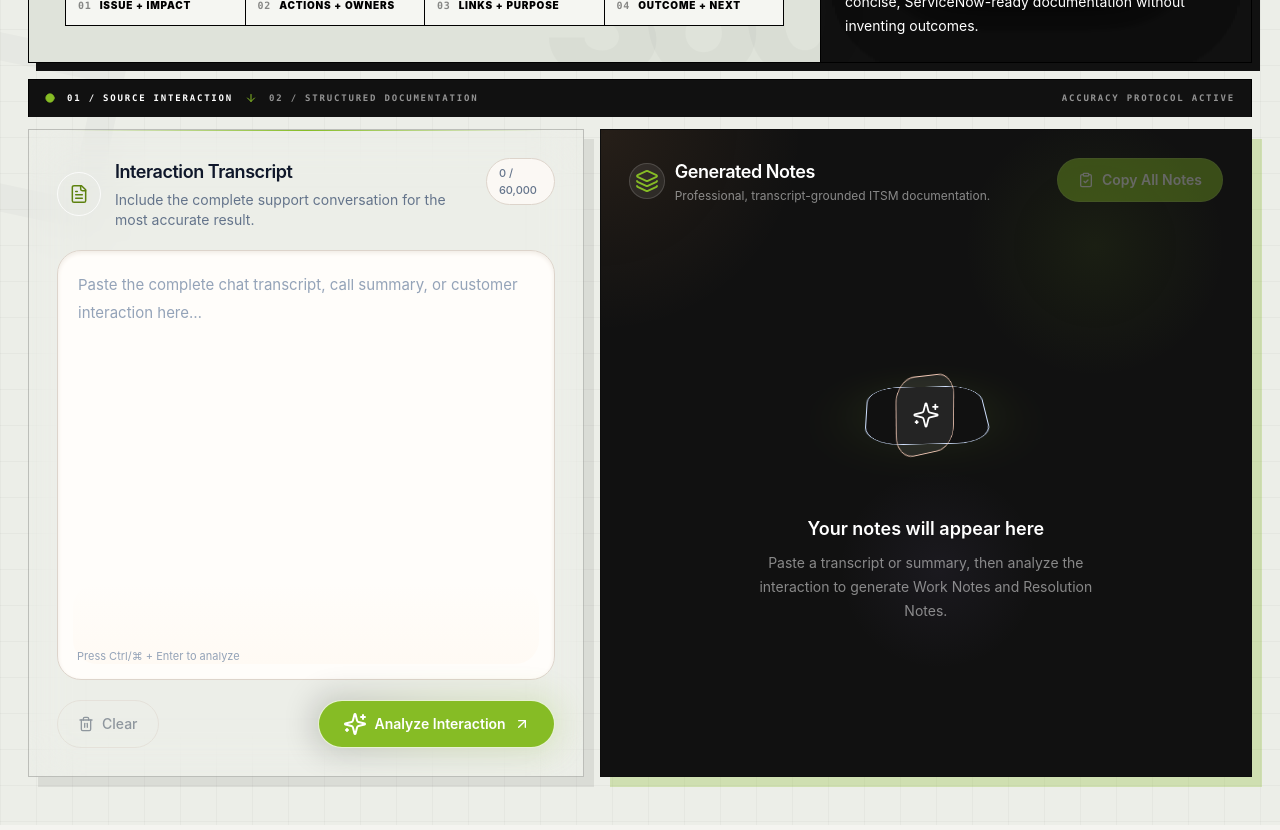
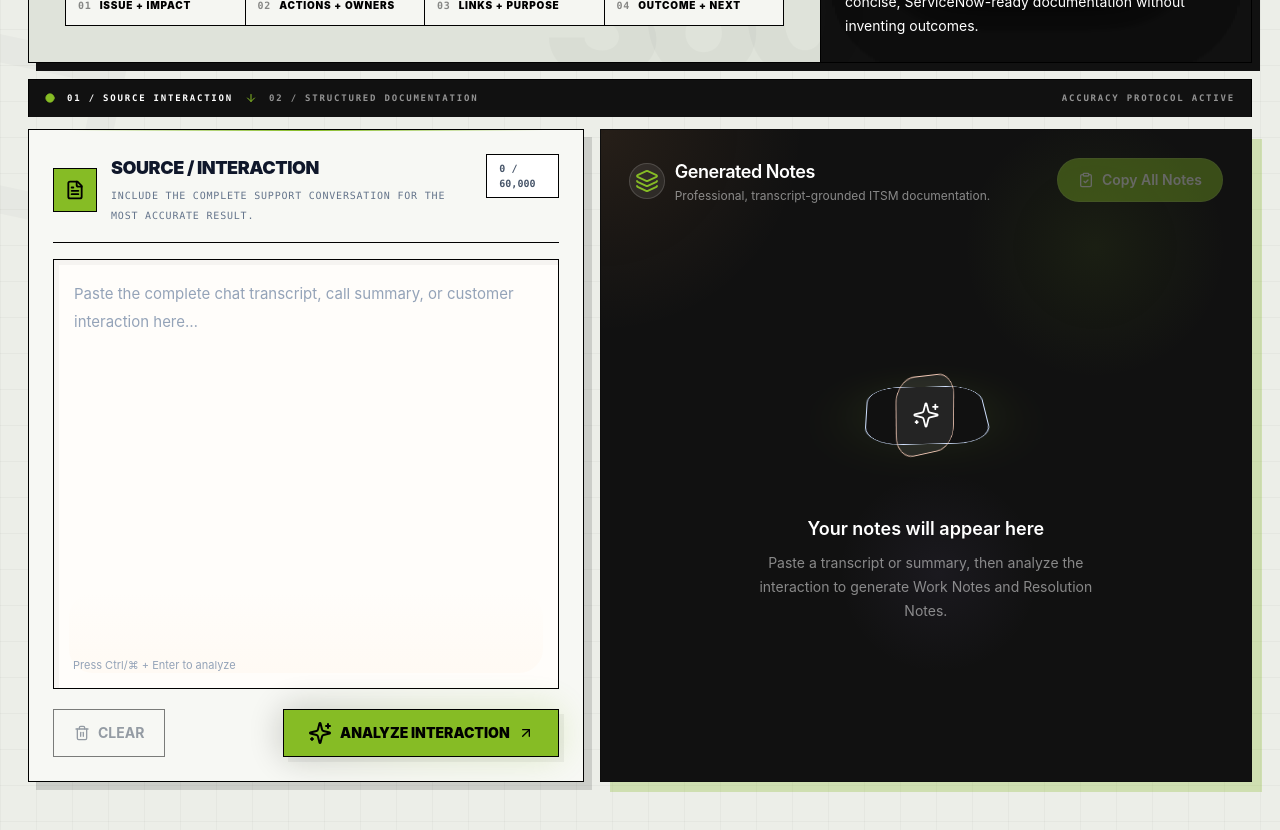
Before and after one commit to Adnxnn/Deloitte-Documentation-Support, a Next.js app: page / in a window 1280 px wide. Shown: the part 480-1310 px from the top of the page. Built offline with nearby package versions, Linux system fonts and the light colour scheme.

Commit message:
Refine maximalist interface: components/documentation/InputCard.tsx

```diff
--- a/components/documentation/InputCard.tsx
+++ b/components/documentation/InputCard.tsx
@@ -95,7 +95,7 @@ export function InputCard() {
       initial={{ opacity: 0, y: 18 }}
       animate={{ opacity: 1, y: 0 }}
       transition={{ duration: 0.55, ease: "easeOut" }}
-      className="relative isolate overflow-hidden border border-black/20 bg-white/78 shadow-[10px_10px_0_rgba(17,17,17,0.08)] backdrop-blur-xl"
+      className="relative isolate overflow-hidden border border-black bg-[#f7f8f4] shadow-[8px_8px_0_rgba(17,17,17,0.14)]"
       aria-labelledby="transcript-heading"
     >
       <div
@@ -111,22 +111,22 @@ export function InputCard() {
         className="pointer-events-none absolute -right-8 bottom-0 h-52 w-52 rounded-full bg-black/8 blur-3xl"
       />
 
-      <div className="relative z-10 flex min-h-[640px] flex-col p-5 sm:p-6 lg:p-7">
-        <div className="mb-5 flex items-start justify-between gap-4">
+      <div className="relative z-10 flex min-h-[640px] flex-col p-4 sm:p-5 lg:p-6">
+        <div className="mb-4 flex items-start justify-between gap-4 border-b border-black pb-4">
           <div className="flex min-w-0 items-center gap-3.5">
-            <div className="flex h-11 w-11 shrink-0 items-center justify-center rounded-2xl border border-white/80 bg-white/78 shadow-[0_12px_30px_-22px_rgba(25,38,67,0.28)]">
-              <FileText className="h-5 w-5 text-[#5d810e]" strokeWidth={1.8} />
+            <div className="flex h-11 w-11 shrink-0 items-center justify-center border border-black bg-[#86bc25]">
+              <FileText className="h-5 w-5 text-black" strokeWidth={2.2} />
             </div>
             <div className="min-w-0">
-              <h2 id="transcript-heading" className="text-base font-semibold tracking-tight text-slate-900 sm:text-lg">
-                Interaction Transcript
+              <h2 id="transcript-heading" className="text-base font-black uppercase tracking-[-0.025em] text-slate-900 sm:text-lg">
+                Source / Interaction
               </h2>
-              <p className="mt-1 text-xs leading-5 text-slate-500 sm:text-sm">
+              <p className="mt-1 font-mono text-[10px] uppercase leading-5 tracking-[0.08em] text-slate-500">
                 Include the complete support conversation for the most accurate result.
               </p>
             </div>
           </div>
-          <span className="rounded-full border border-[#ddd4cb] bg-[#fbf8f4] px-3 py-1.5 text-[11px] font-medium text-slate-500">
+          <span className="border border-black bg-white px-3 py-1.5 font-mono text-[10px] font-bold text-slate-600">
             {charCount.toLocaleString()} / {MAX_TRANSCRIPT_LENGTH.toLocaleString()}
           </span>
         </div>
@@ -148,7 +148,7 @@ export function InputCard() {
             aria-invalid={Boolean(error)}
             aria-describedby={error ? "transcript-error" : "transcript-help"}
             placeholder="Paste the complete chat transcript, call summary, or customer interaction here…"
-            className="h-full min-h-[430px] resize-none rounded-[24px] border border-[#ddd4cb] bg-[#fffdfa]/82 px-5 py-5 text-[15px] leading-7 text-slate-800 shadow-inner shadow-[#f0ebe4] outline-none placeholder:text-slate-400 focus-visible:border-[#86bc25] focus-visible:ring-2 focus-visible:ring-[#86bc25]/25 disabled:cursor-wait disabled:opacity-65"
+            className="h-full min-h-[430px] resize-none rounded-none border border-black bg-[#fffdfa]/82 px-5 py-5 text-[15px] leading-7 text-slate-800 shadow-[inset_5px_5px_0_rgba(17,17,17,0.035)] outline-none placeholder:text-slate-400 focus-visible:border-[#5d810e] focus-visible:ring-2 focus-visible:ring-[#86bc25]/40 disabled:cursor-wait disabled:opacity-65"
             spellCheck={false}
           />
           <div
@@ -212,7 +212,7 @@ export function InputCard() {
             variant="ghost"
             onClick={clearTranscript}
             disabled={isGenerating || (!transcript && !error)}
-            className="h-12 justify-center rounded-2xl border border-[#ddd4cb] bg-white/72 px-5 text-slate-700 hover:bg-white hover:text-slate-900 focus-visible:ring-2 focus-visible:ring-[#86bc25]/40 sm:justify-start"
+            className="h-12 justify-center rounded-none border border-black bg-white/72 px-5 font-bold uppercase text-slate-700 hover:bg-black hover:text-white focus-visible:ring-2 focus-visible:ring-[#86bc25]/40 sm:justify-start"
           >
             <Trash2 className="h-4 w-4" />
             Clear
@@ -237,7 +237,7 @@ export function InputCard() {
               type="button"
               onClick={() => void analyzeInteraction()}
               disabled={isGenerating || isOverLimit}
-              className="relative h-12 w-full rounded-2xl border border-white/80 bg-[#86bc25] px-6 font-semibold text-white shadow-[0_14px_38px_-18px_rgba(93,129,14,0.55)] hover:brightness-105 focus-visible:ring-2 focus-visible:ring-[#86bc25]/60 sm:w-auto"
+              className="relative h-12 w-full rounded-none border border-black bg-[#86bc25] px-6 font-black uppercase text-black shadow-[5px_5px_0_#111] hover:-translate-x-0.5 hover:-translate-y-0.5 hover:brightness-105 focus-visible:ring-2 focus-visible:ring-[#86bc25]/60 sm:w-auto"
             >
               {isGenerating ? (
                 <MiniSpinner />
```
